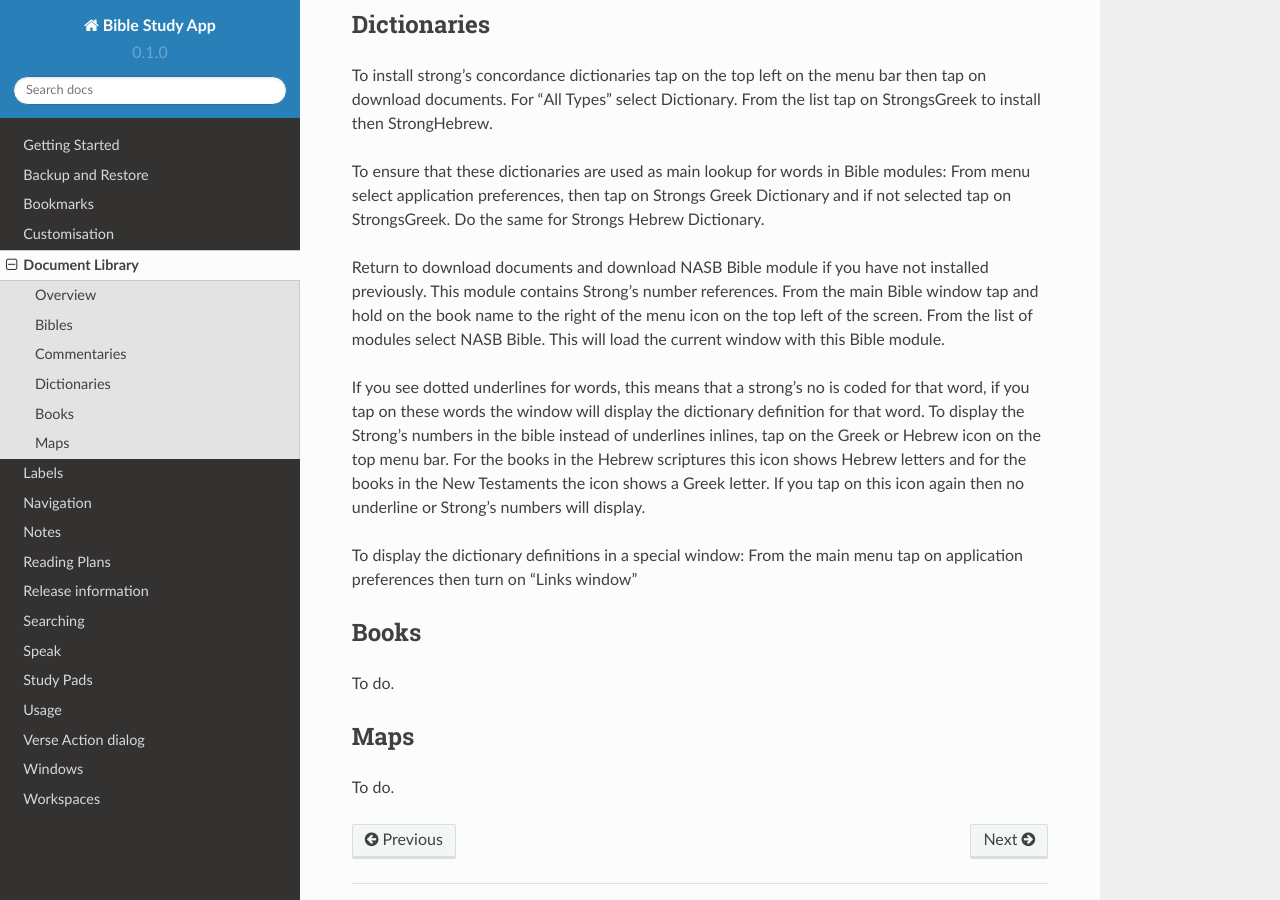
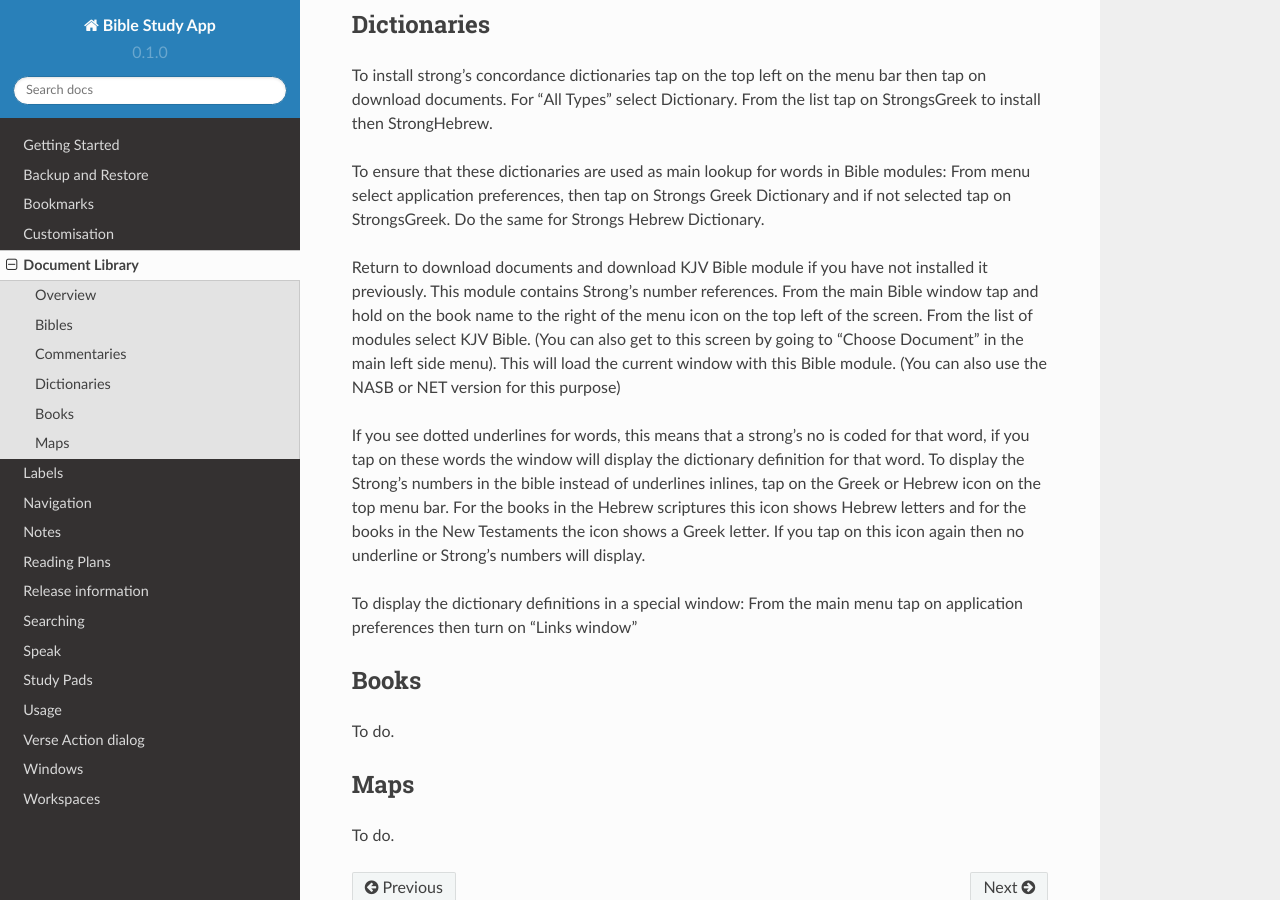
Before and after one commit to AndBible/docs, a Sphinx documentation site: the page built from docs/source/documents.rst, in a window 1280 px wide and 900 px high, scrolled down 536 px. Built offline with Sphinx 7.4.7 and the Read the Docs theme 2.0.0, drawn with Linux system fonts in a browser that asks for light colours; pages that are not in the unit, such as notebooks, are missing from menus.

Commit message:
Update documents.rst

```diff
--- a/docs/source/documents.rst
+++ b/docs/source/documents.rst
@@ -28,9 +28,9 @@ To ensure that these dictionaries are used as main lookup for words in Bible mod
 From menu select application preferences, then tap on Strongs Greek Dictionary and if not selected tap on StrongsGreek.
 Do the same for Strongs Hebrew Dictionary.
 
-Return to download documents and download NASB Bible module if you have not installed previously. This module contains Strong's number references.
-From the main Bible window tap and hold on the book name to the right of  the menu icon on the top left of the screen.
-From the list of modules select NASB Bible. This will load the current window with this Bible module.
+Return to download documents and download KJV Bible module if you have not installed it previously. This module contains Strong's number references.
+From the main Bible window tap and hold on the book name to the right of the menu icon on the top left of the screen.
+From the list of modules select KJV Bible. (You can also get to this screen by going to "Choose Document" in the main left side menu). This will load the current window with this Bible module. (You can also use the NASB or NET version for this purpose)
 
 If you see dotted underlines for words, this means that a strong's no is coded for that word, if you tap on these words the window will display the dictionary definition for that word.
 To display the Strong's numbers in the bible instead of underlines inlines, tap on the Greek or Hebrew icon on the top menu bar. For the books in the Hebrew scriptures this icon shows Hebrew letters and for the books in the New Testaments the icon shows a Greek letter. If you tap on this icon again then no underline or Strong's numbers will display.
```
